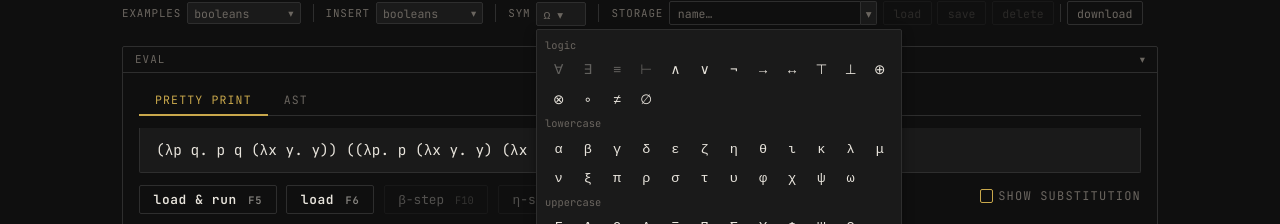
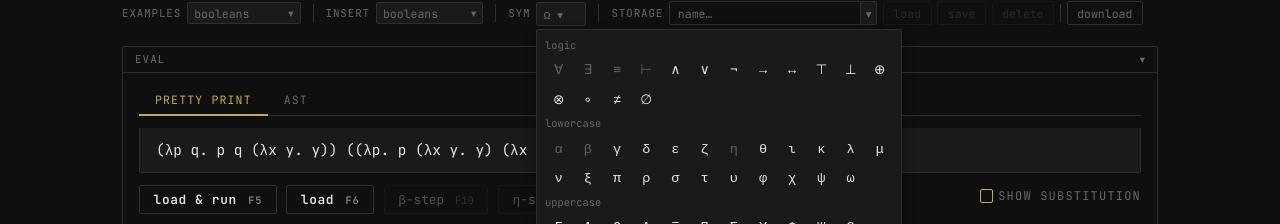
Before and after one commit to ezander/lambda_playground, a React (Vite) app: page / in a window 1280 px wide. Both pictures are taken after a click on the button "Ω ▾". Shown: the part 483-707 px from the top of the page. Built offline with nearby package versions, Linux system fonts and the light colour scheme.

Commit message:
Grey out reserved Greek symbols (α β η) in sym-picker

```diff
--- a/src/App.tsx
+++ b/src/App.tsx
@@ -475,14 +475,16 @@ export default function App() {
                     <div className="sym-section-label">lowercase</div>
                     <div className="sym-row">
                       {GREEK_SYMBOLS.filter(g => g.sym === g.sym.toLowerCase()).map(g => (
-                        <button key={g.name} className="sym-item" title={`\\${g.name}`}
+                        <button key={g.name} className={`sym-item${g.reserved ? " sym-item-reserved" : ""}`}
+                          title={g.reserved ? `\\${g.name} (reserved)` : `\\${g.name}`}
                           onClick={() => { handleInsertSym(g.sym); setSymOpen(false); }}>{g.sym}</button>
                       ))}
                     </div>
                     <div className="sym-section-label">uppercase</div>
                     <div className="sym-row">
                       {GREEK_SYMBOLS.filter(g => g.sym !== g.sym.toLowerCase()).map(g => (
-                        <button key={g.name} className="sym-item" title={`\\${g.name}`}
+                        <button key={g.name} className={`sym-item${g.reserved ? " sym-item-reserved" : ""}`}
+                          title={g.reserved ? `\\${g.name} (reserved)` : `\\${g.name}`}
                           onClick={() => { handleInsertSym(g.sym); setSymOpen(false); }}>{g.sym}</button>
                       ))}
                     </div>
--- a/src/editor.ts
+++ b/src/editor.ts
@@ -130,10 +130,10 @@ export const LOGIC_SYMBOLS: GreekSymbol[] = [
 
 export const GREEK_SYMBOLS: GreekSymbol[] = [
   // lowercase
-  { sym: "α", name: "alpha"   }, { sym: "β", name: "beta"    },
+  { sym: "α", name: "alpha",   reserved: true }, { sym: "β", name: "beta",  reserved: true },
   { sym: "γ", name: "gamma"   }, { sym: "δ", name: "delta"   },
   { sym: "ε", name: "epsilon" }, { sym: "ζ", name: "zeta"    },
-  { sym: "η", name: "eta"     }, { sym: "θ", name: "theta"   },
+  { sym: "η", name: "eta",     reserved: true }, { sym: "θ", name: "theta"  },
   { sym: "ι", name: "iota"    }, { sym: "κ", name: "kappa"   },
   { sym: "λ", name: "lambda"  }, { sym: "μ", name: "mu"      },
   { sym: "ν", name: "nu"      }, { sym: "ξ", name: "xi"      },
```
